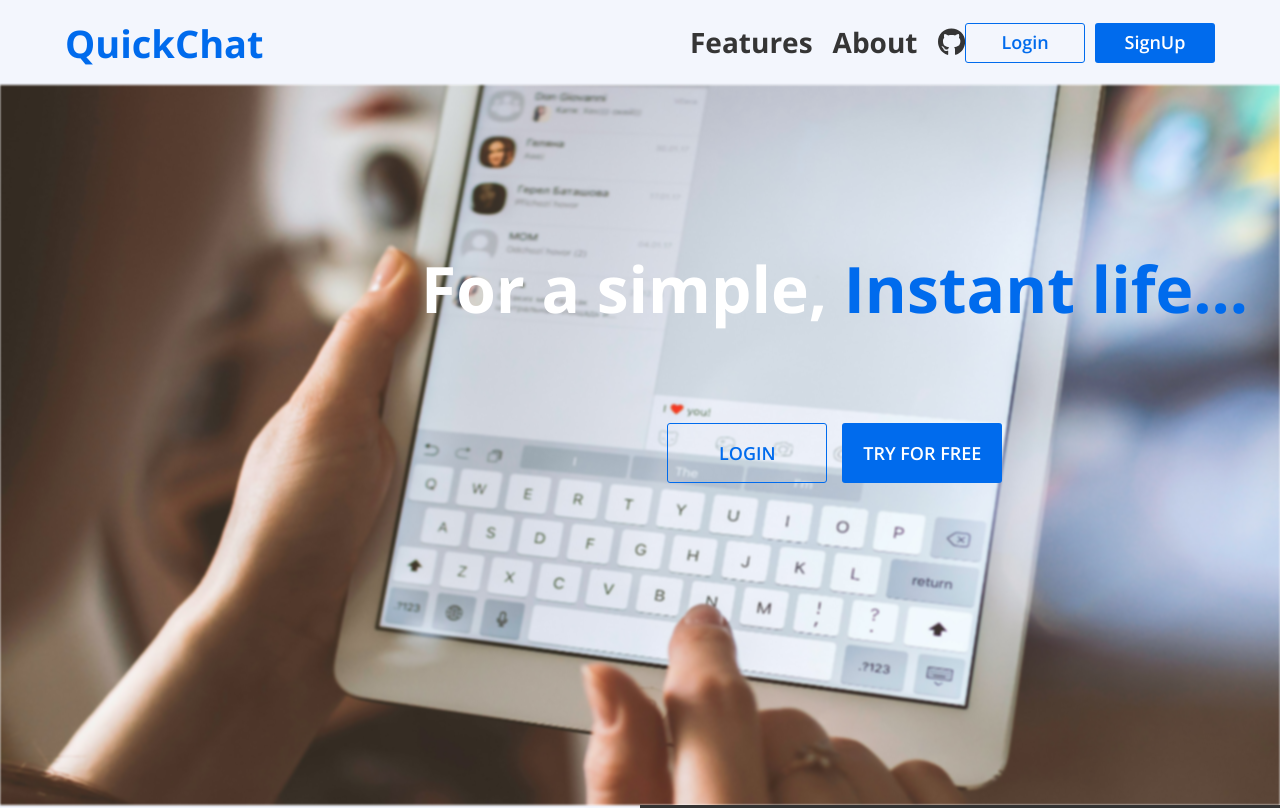
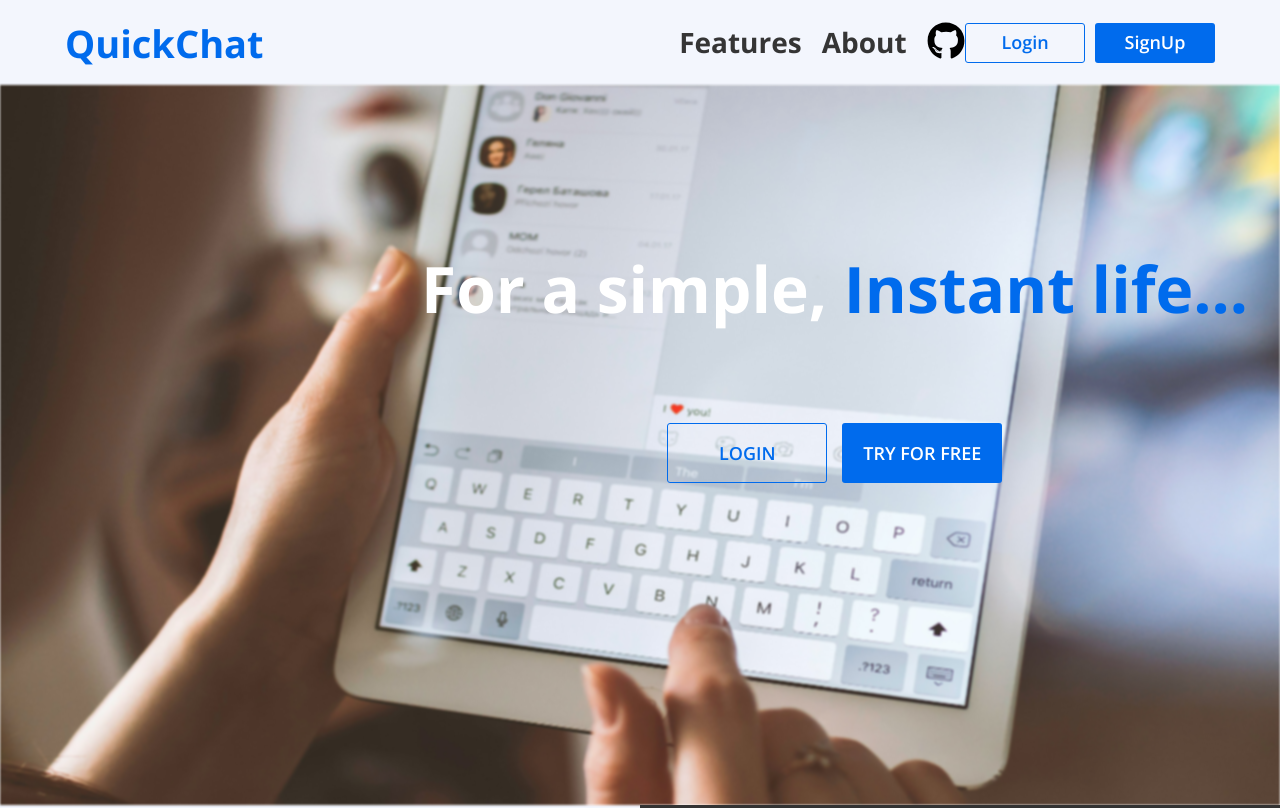
Before and after one commit to lawrencemasilo/QuickChat, a React (Vite) app: page / in a window 1280 px wide. Shown: the top 808 px of the page. Built offline with nearby package versions, Linux system fonts and the light colour scheme; no server answers; grey boxes are pictures that could not be loaded.

Commit message:
icon update

```diff
--- a/src/LandingPage.css
+++ b/src/LandingPage.css
@@ -297,11 +297,12 @@
 
 .links {
   display: flex;
+  align-items: center;
   justify-content: end;
   width: 280%;
 }
 
-.featureslink, .AboutUs, .github {
+.featureslink, .AboutUs {
   font-size: 28px;
   color: rgb(53, 53, 53);
   margin-right: 20px;
@@ -314,3 +315,9 @@
 a {
   text-decoration: none;
 }
+
+.github-img {
+  margin-top: 4px;
+  width: 38px;
+  height: 38px;
+}
--- a/src/Pages/LandingPage.jsx
+++ b/src/Pages/LandingPage.jsx
@@ -4,9 +4,8 @@ import login from '../videos/login.mp4';
 import appdemo2 from '../videos/appdemo2.mp4'
 import '../App.css';
 import '../LandingPage.css';
-import { FontAwesomeIcon } from '@fortawesome/react-fontawesome';
-import { faGithub } from '@fortawesome/free-brands-svg-icons';
 import { Link, Element } from 'react-scroll';
+import github from '../images/github.svg'
 
 
 const videoStyle = {
@@ -50,7 +49,7 @@ function LandingPage() {
             <h4>About</h4>
           </Link>
           <a href="https://github.com/lawrencemasilo/QuickChat" target="_blank" rel="noopener noreferrer" className="github">
-            <FontAwesomeIcon icon={faGithub} />
+            <img src={github} alt="" className="github-img"/>
           </a>
         </div>
         <div className="landing-button-container">
```
Also changed, not shown: package.json (+2 -6 lines), src/images/github.svg (added), 1 other file (tests, documents, lock files or other folders).
